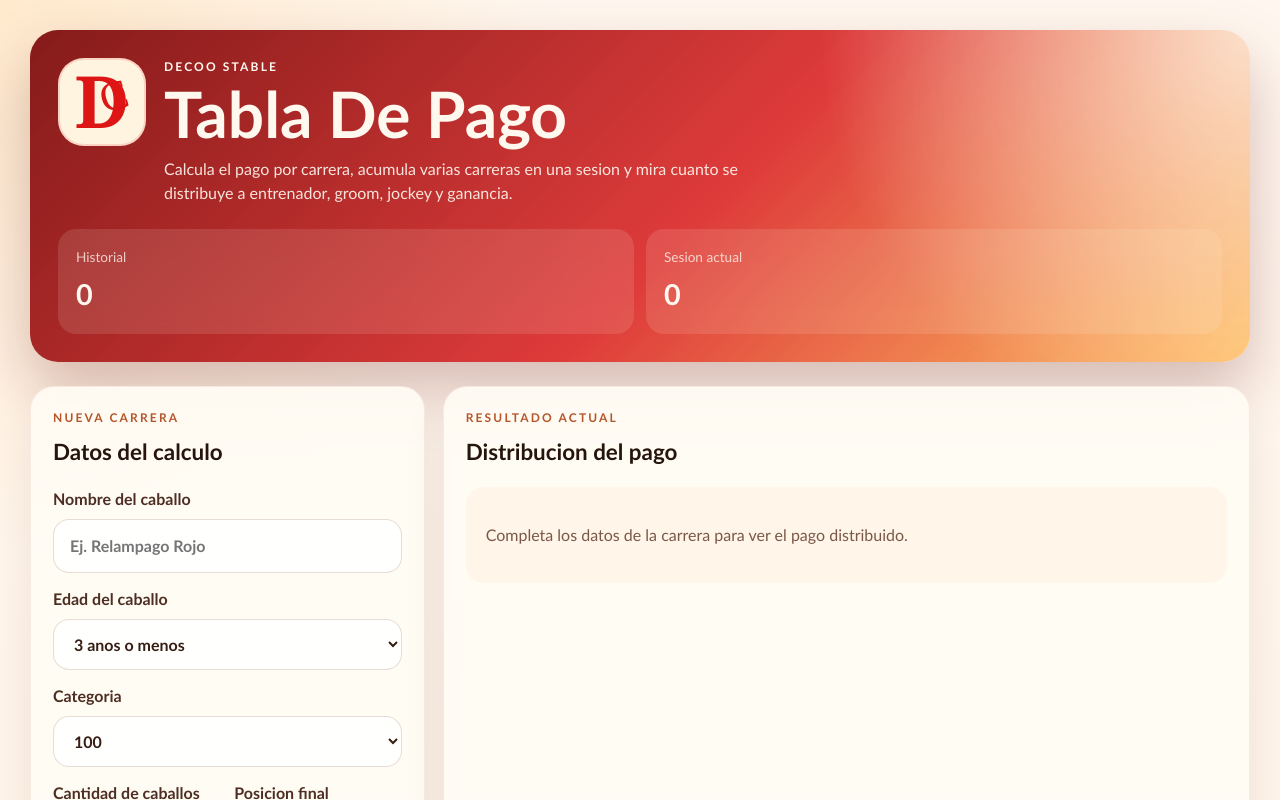
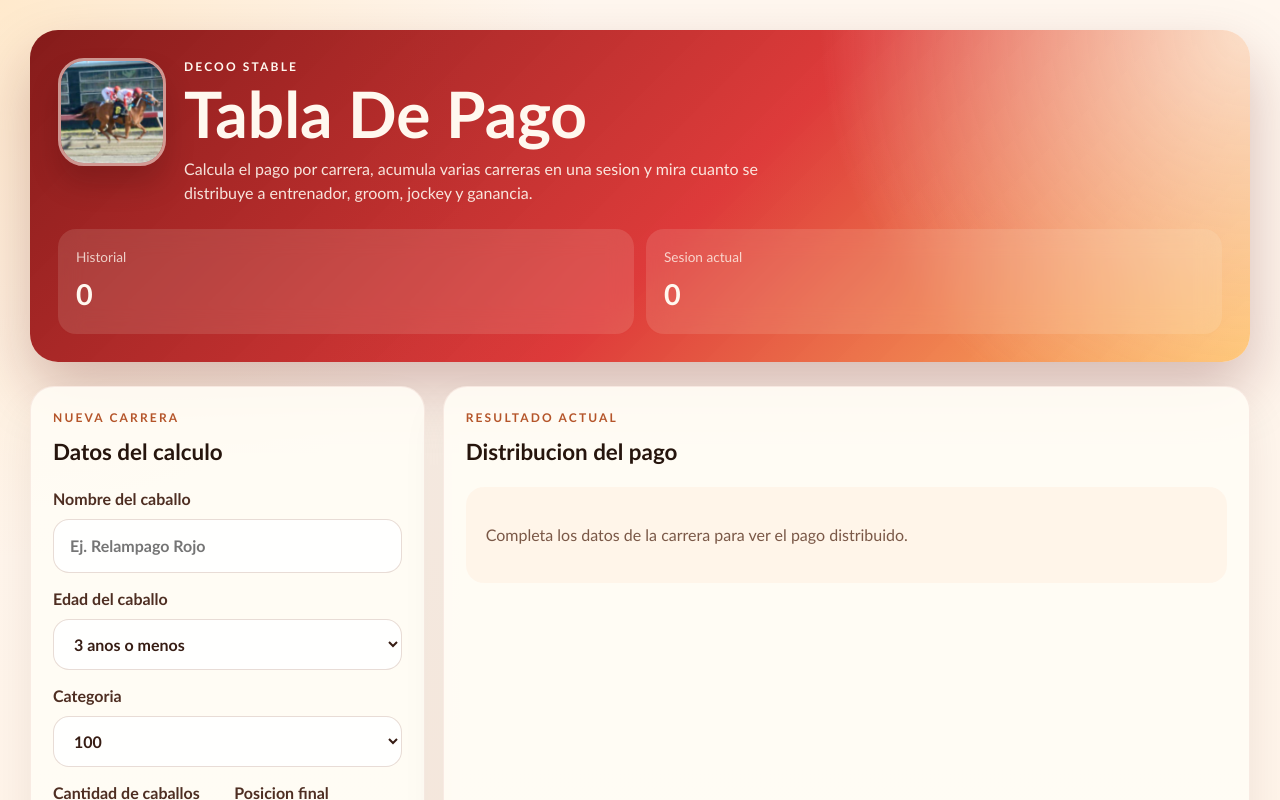
Before and after one commit to Elvy1999/Horse_Racing_Tracker, a React (Vite) app: page / in a window 1280 px wide. Shown: the top 800 px of the page. Built offline with nearby package versions, Linux system fonts and the light colour scheme.

Commit message:
Replace header logo with horse photo

```diff
--- a/src/App.css
+++ b/src/App.css
@@ -22,33 +22,16 @@
 }
 
 .brand-mark {
-  position: relative;
-  flex: 0 0 88px;
-  width: 88px;
-  height: 88px;
+  flex: 0 0 108px;
+  width: 108px;
+  height: 108px;
+  object-fit: cover;
+  object-position: center;
   border-radius: 26px;
-  background: #fff4e0;
-  color: #dd1515;
-  box-shadow: inset 0 0 0 2px rgba(221, 21, 21, 0.15);
-}
-
-.brand-mark__letter {
-  position: absolute;
-  inset: 6px 0 0 0;
-  font-family: Georgia, 'Times New Roman', serif;
-  font-size: 72px;
-  font-weight: 700;
-  line-height: 1;
-  text-align: center;
-}
-
-.brand-mark__swirl {
-  position: absolute;
-  right: 18px;
-  bottom: 18px;
-  font-family: 'Brush Script MT', cursive;
-  font-size: 42px;
-  transform: rotate(-16deg);
+  border: 3px solid rgba(255, 248, 239, 0.55);
+  box-shadow:
+    0 18px 28px rgba(54, 10, 10, 0.22),
+    inset 0 0 0 1px rgba(255, 255, 255, 0.25);
 }
 
 .eyebrow,
--- a/src/App.tsx
+++ b/src/App.tsx
@@ -1,6 +1,7 @@
 import { useEffect, useState } from 'react'
 import type { FormEvent } from 'react'
 import './App.css'
+import horseLogo from '../HorseLogo.jpeg'
 import {
   AGE_GROUP_OPTIONS,
   CATEGORY_OPTIONS,
@@ -153,10 +154,7 @@ function App() {
     <div className="app-shell">
       <header className="hero">
         <div className="hero__brand">
-          <div className="brand-mark" aria-hidden="true">
-            <span className="brand-mark__letter">D</span>
-            <span className="brand-mark__swirl">C</span>
-          </div>
+          <img className="brand-mark" src={horseLogo} alt="Caballo corriendo en pista" />
           <div>
             <p className="eyebrow">DECOO STABLE</p>
             <h1>Tabla De Pago</h1>
```
Also changed, not shown: HorseLogo.jpeg (added).
